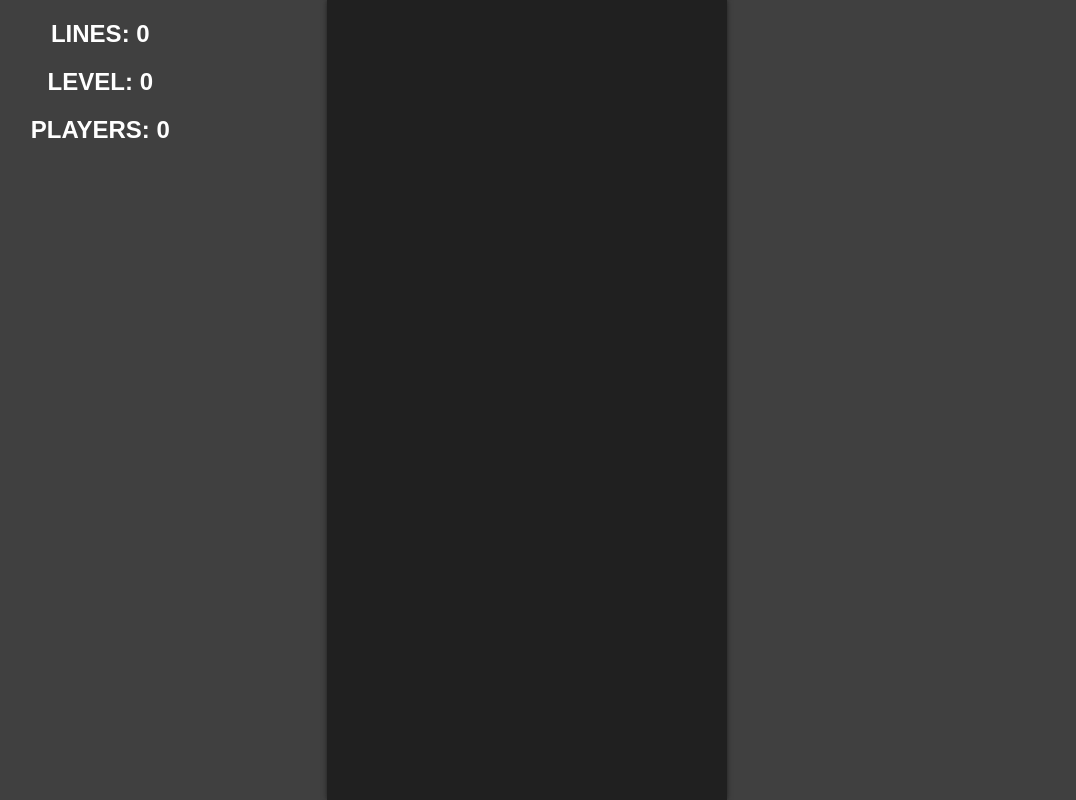
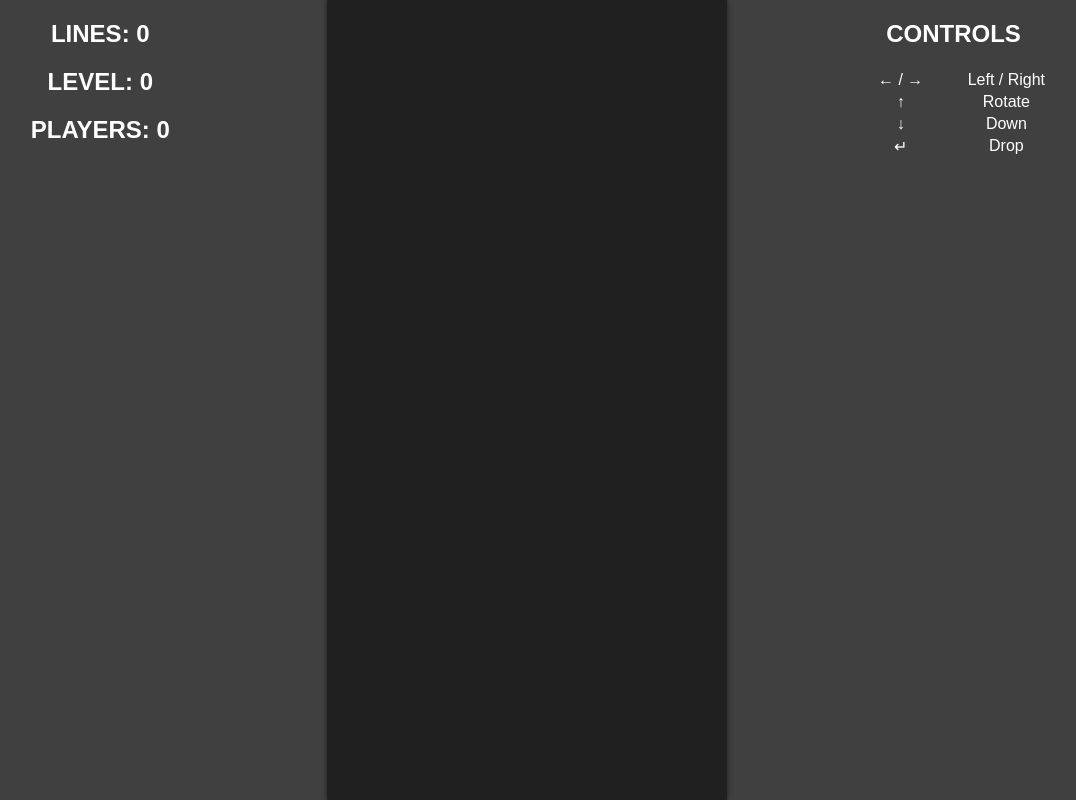
Before and after one commit to lukasolson/co-op-tetris, a plain HTML site: page client/index.html in a window 1280 px wide. Shown: the whole page, without its empty margins (113-1189 px from the left). Drawn offline with nearby package versions, Linux system fonts and the light colour scheme; no server answers.

Commit message:
Fix issue with messages posting after complete game crashing server, add controls

```diff
--- a/client/css/app.css
+++ b/client/css/app.css
@@ -29,3 +29,13 @@ body {
 	height: 100%;
 	background-color: #202020;
 }
+
+table.controls {
+	margin: auto;
+	width: 50%;
+	text-align: center;
+}
+
+table.controls td {
+	width: 50%;
+}
--- a/client/index.html
+++ b/client/index.html
@@ -20,7 +20,16 @@
 		<div class="column">
 			<canvas id="tetris-canvas"></canvas>
 		</div>
-		<div class="column"></div>
-		<script type="text/javascript" src="js/app.js"></script>
+		<div class="column">
+			<h2>CONTROLS</h2>
+			<table class="controls">
+				<tr><td>&larr; / &rarr;</td><td>Left / Right</td></tr>
+				<tr><td>&uarr;</td><td>Rotate</td></tr>
+				<tr><td>&darr;</td><td>Down</td></tr>
+				<tr><td>&crarr;</td><td>Drop</td></tr>
+			</table>
+		</div>
+		<script type="text/javascript" src="js/app.js">
+		</script>
 	</body>
 </html>
--- a/server/app.js
+++ b/server/app.js
@@ -34,12 +34,12 @@ io.sockets.on("connection", function(socket) {
 	console.log("New player");
 
 	tetrisGame.addTetronimo();
-	var index = tetrisGame.tetronimoes.length - 1;
+	var index = tetrisGame.tetronimoes.length - 1, local = tetrisGame;
 
 	socket.emit("init", tetrisGame.toJSON());
 	socket.on("message", function(message) {
 		if (message.indexOf("_") < 0) { // Don't allow access to private methods
-			tetrisGame[message](index);
+			local[message](index);
 		}
 	});
 });
```
